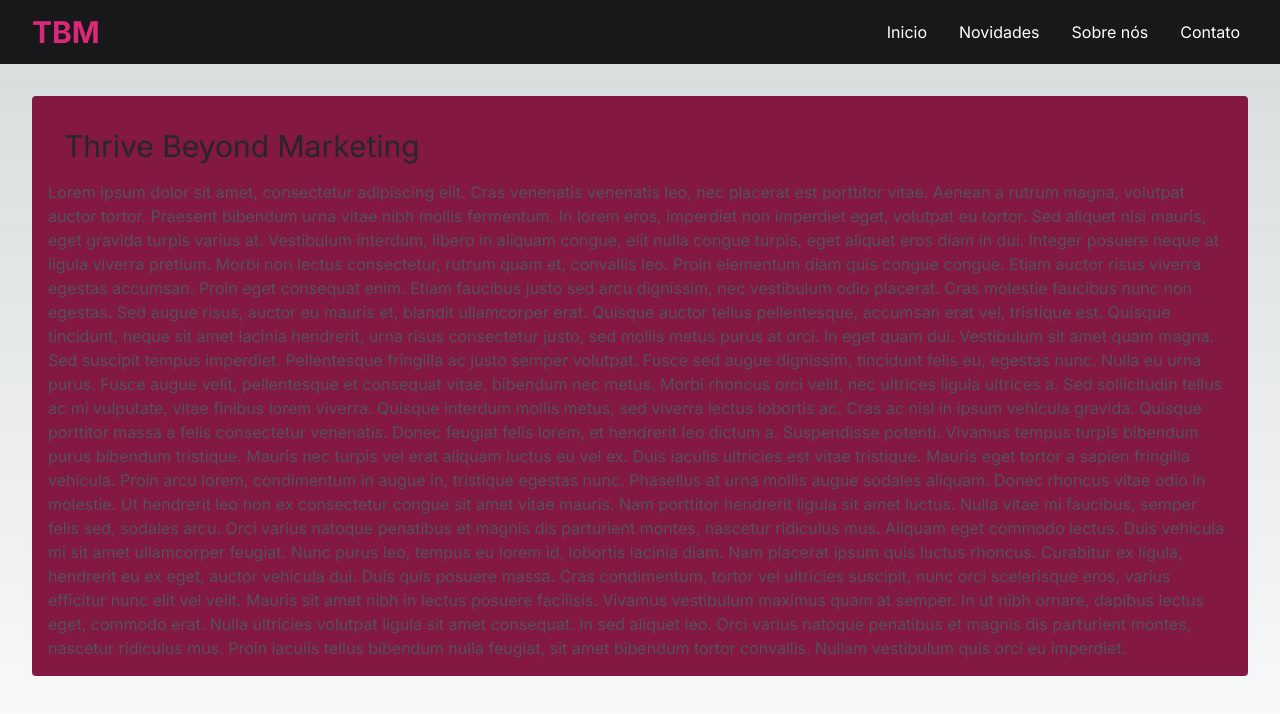
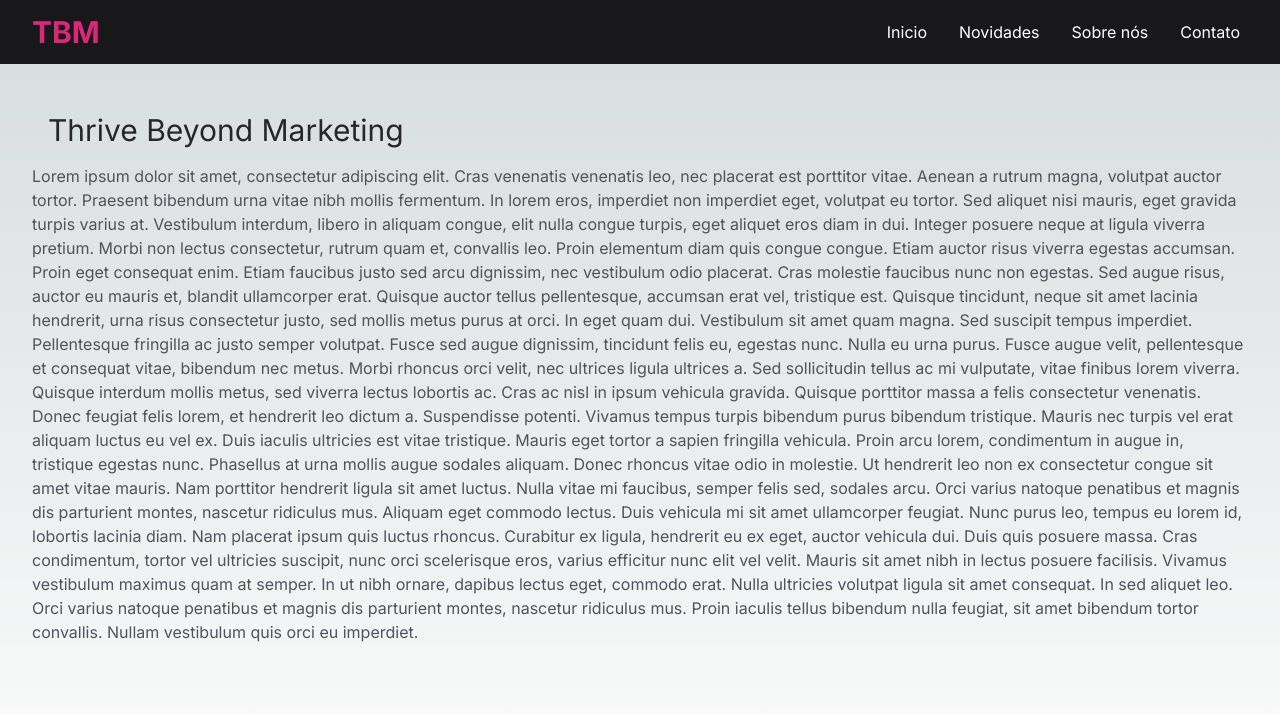
Before and after one commit to i-roger/tbm, a Next.js app: page / in a window 1280 px wide. Shown: the top 714 px of the page. Built offline with nearby package versions, Linux system fonts and the light colour scheme.

Commit message:
other update

```diff
--- a/src/app/components/card.tsx
+++ b/src/app/components/card.tsx
@@ -2,7 +2,7 @@
 
 export default function Card() {
   return (
-    <div className="m-8 rounded bg-pink-900 p-4">
+    <div className="m-4 rounded p-4">
       <h1 className="text-zinc-800 text-3xl p-4">Thrive Beyond Marketing </h1>
       <p className="text-zinc-600">
         Lorem ipsum dolor sit amet, consectetur adipiscing elit. Cras venenatis
--- a/src/app/components/navbar.tsx
+++ b/src/app/components/navbar.tsx
@@ -48,7 +48,7 @@
                 xmlns="http://www.w3.org/2000/svg"
                 fill="none"
                 viewBox="0 0 24 24"
-                stroke="pink"
+                stroke="white"
               >
                 <path
                   strokeLinecap="round"
@@ -63,7 +63,7 @@
                 xmlns="http://www.w3.org/2000/svg"
                 fill="none"
                 viewBox="0 0 24 24"
-                stroke="pink"
+                stroke="white"
               >
                 <path
                   strokeLinecap="round"
```
